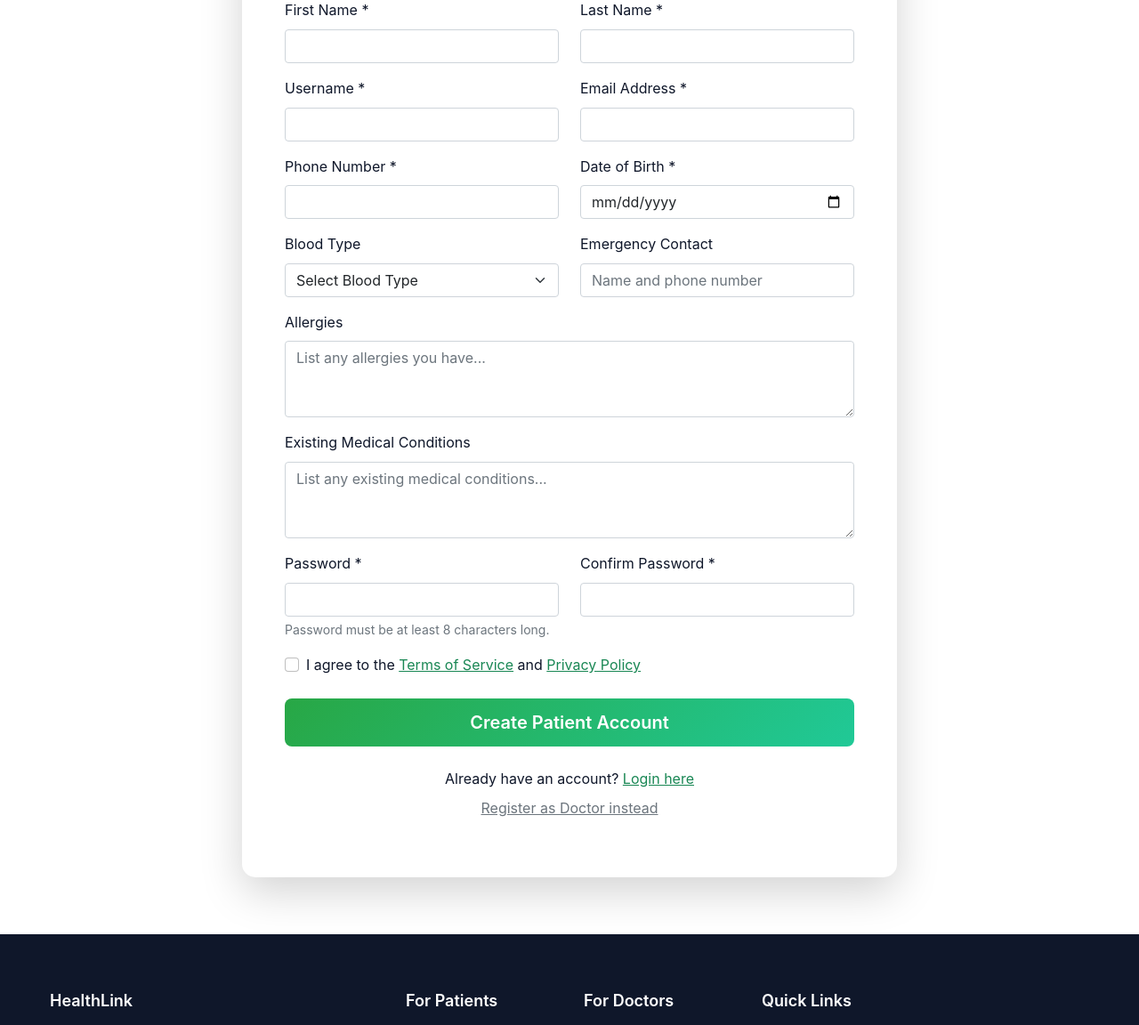
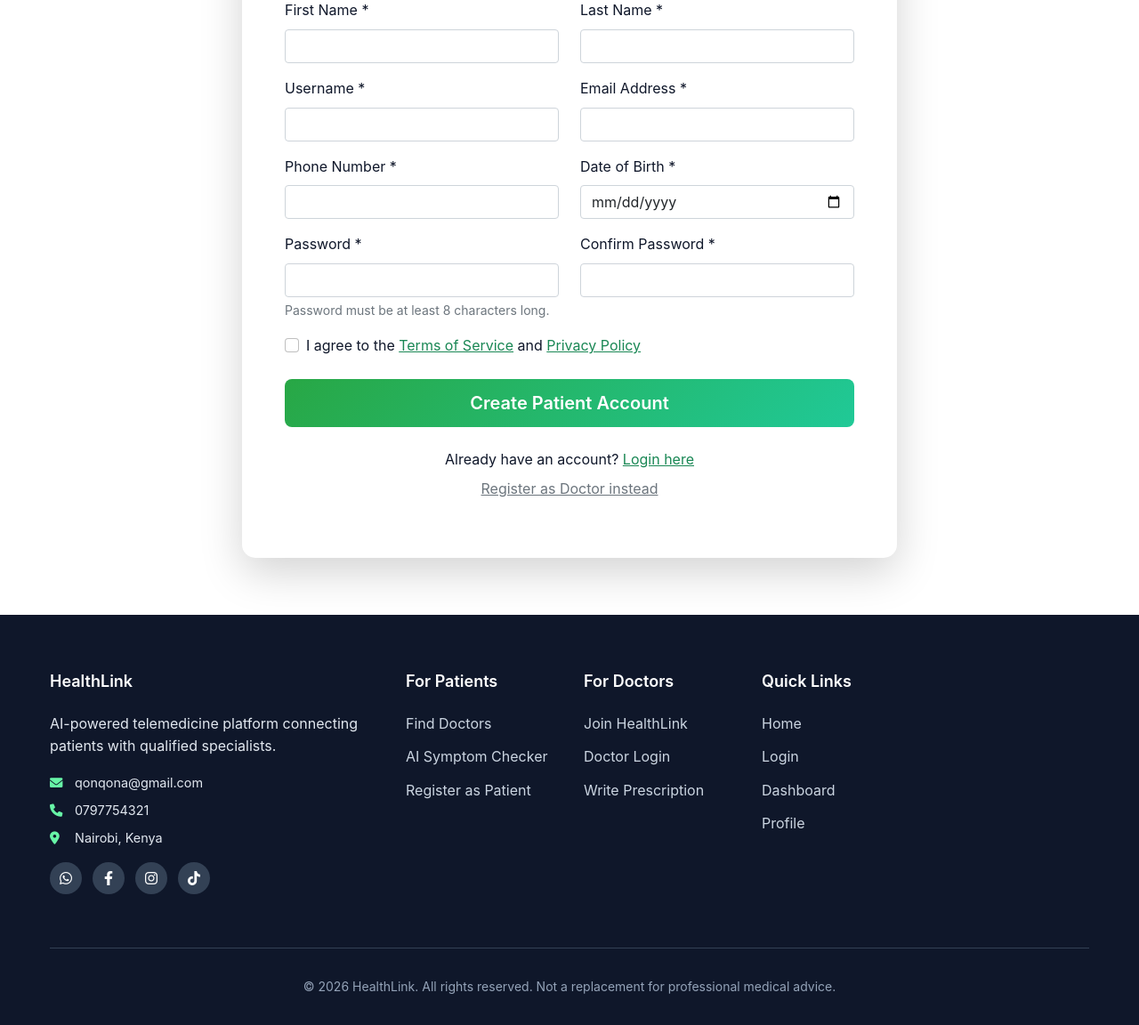
Before and after one commit to Adanhassan790/healthlink-project, a Django app: page /register/patient/ in a window 1280 px wide. Shown: the part 459-1611 px from the top of the page at 89% size. Run offline with Django 5.2, Linux system fonts and the light colour scheme.

Commit message:
Fix registration templates - correct field names and add form error handling

```diff
--- a/templates/healthlink/users/patient_register.html
+++ b/templates/healthlink/users/patient_register.html
@@ -26,6 +26,18 @@
                     <form method="post">
                         {% csrf_token %}
 
+                        {% if form.errors %}
+                        <div class="alert alert-danger alert-dismissible fade show" role="alert">
+                            <strong>Registration Error:</strong>
+                            {% for field, errors in form.errors.items %}
+                                {% for error in errors %}
+                                    <div>{{ field }}: {{ error }}</div>
+                                {% endfor %}
+                            {% endfor %}
+                            <button type="button" class="btn-close" data-bs-dismiss="alert" aria-label="Close"></button>
+                        </div>
+                        {% endif %}
+
                         <!-- Personal Information -->
                         <div class="row">
                             <div class="col-md-6 mb-3">
@@ -52,45 +64,13 @@
                         <!-- Contact Information -->
                         <div class="row">
                             <div class="col-md-6 mb-3">
-                                <label for="phone" class="form-label">Phone Number *</label>
-                                <input type="tel" class="form-control" id="phone" name="phone" required>
+                                <label for="phone_number" class="form-label">Phone Number *</label>
+                                <input type="tel" class="form-control" id="phone_number" name="phone_number" required>
                             </div>
                             <div class="col-md-6 mb-3">
                                 <label for="date_of_birth" class="form-label">Date of Birth *</label>
                                 <input type="date" class="form-control" id="date_of_birth" name="date_of_birth" required>
                             </div>
-                        </div>
-
-                        <!-- Medical Information -->
-                        <div class="row">
-                            <div class="col-md-6 mb-3">
-                                <label for="blood_type" class="form-label">Blood Type</label>
-                                <select class="form-select" id="blood_type" name="blood_type">
-                                    <option value="">Select Blood Type</option>
-                                    <option value="A+">A+</option>
-                                    <option value="A-">A-</option>
-                                    <option value="B+">B+</option>
-                                    <option value="B-">B-</option>
-                                    <option value="AB+">AB+</option>
-                                    <option value="AB-">AB-</option>
-                                    <option value="O+">O+</option>
-                                    <option value="O-">O-</option>
-                                </select>
-                            </div>
-                            <div class="col-md-6 mb-3">
-                                <label for="emergency_contact" class="form-label">Emergency Contact</label>
-                                <input type="text" class="form-control" id="emergency_contact" name="emergency_contact" placeholder="Name and phone number">
-                            </div>
-                        </div>
-
-                        <div class="mb-3">
-                            <label for="allergies" class="form-label">Allergies</label>
-                            <textarea class="form-control" id="allergies" name="allergies" rows="3" placeholder="List any allergies you have..."></textarea>
-                        </div>
-
-                        <div class="mb-3">
-                            <label for="medical_conditions" class="form-label">Existing Medical Conditions</label>
-                            <textarea class="form-control" id="medical_conditions" name="medical_conditions" rows="3" placeholder="List any existing medical conditions..."></textarea>
                         </div>
 
                         <!-- Account Security -->
```
Also changed, not shown: templates/healthlink/users/doctor_register.html (+23 -5 lines).
